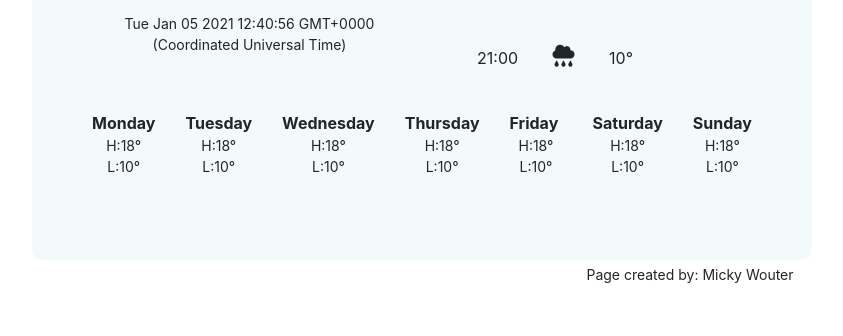
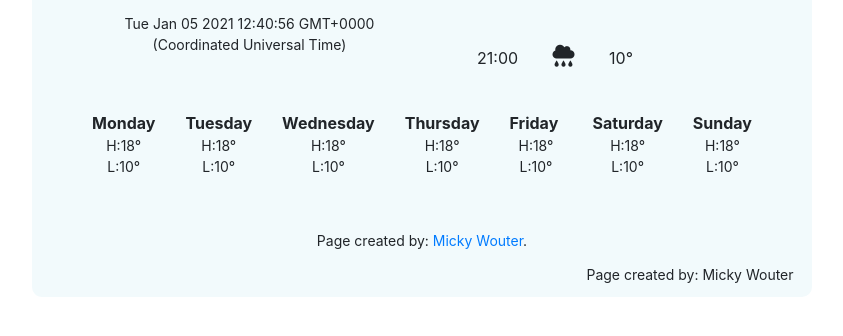
Before and after one commit to mtmwouter/WeatherApp_GitHub, a website built with Parcel: page index.html in a window 1280 px wide. Shown: the part 436-772 px from the top of the page, without its empty margins (218-1061 px from the left). Built offline with nearby package versions, Linux system fonts and the light colour scheme.

Commit message:
Put name on bottom of the page and added a link to my github repository

```diff
--- a/index.html
+++ b/index.html
@@ -175,6 +175,9 @@
       </div>
       <p class="website-host">
         Page created by: Micky Wouter
+
+        <p>Page created by: <a href="https://github.com/mtmwouter/WeatherApp_GitHub" target="_blank" rel="noopener noreferrer">Micky Wouter</a>.</p>
+
       </p>
     </div>
     <script src="src/script.js">
```
Also changed, not shown: 1 other file.
